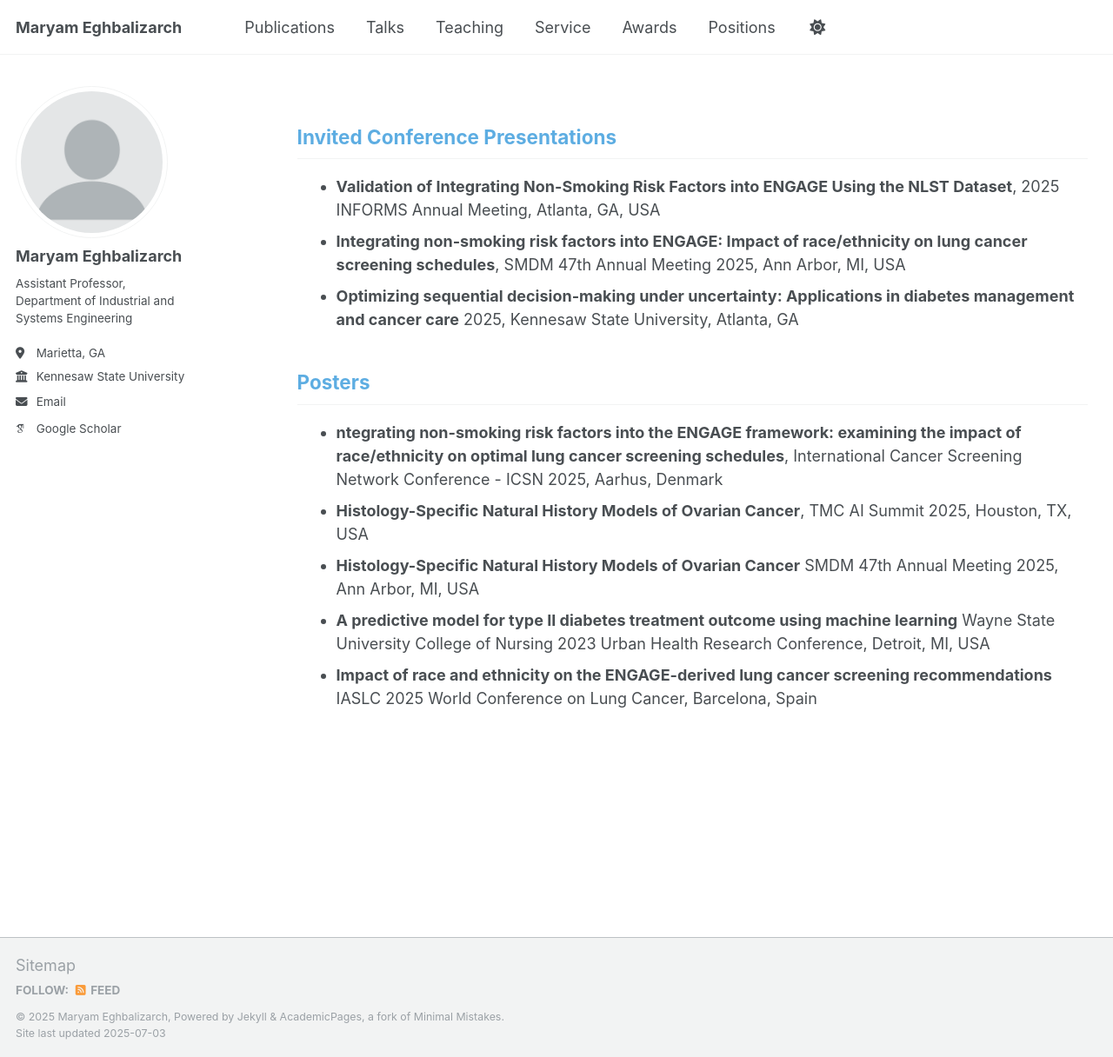
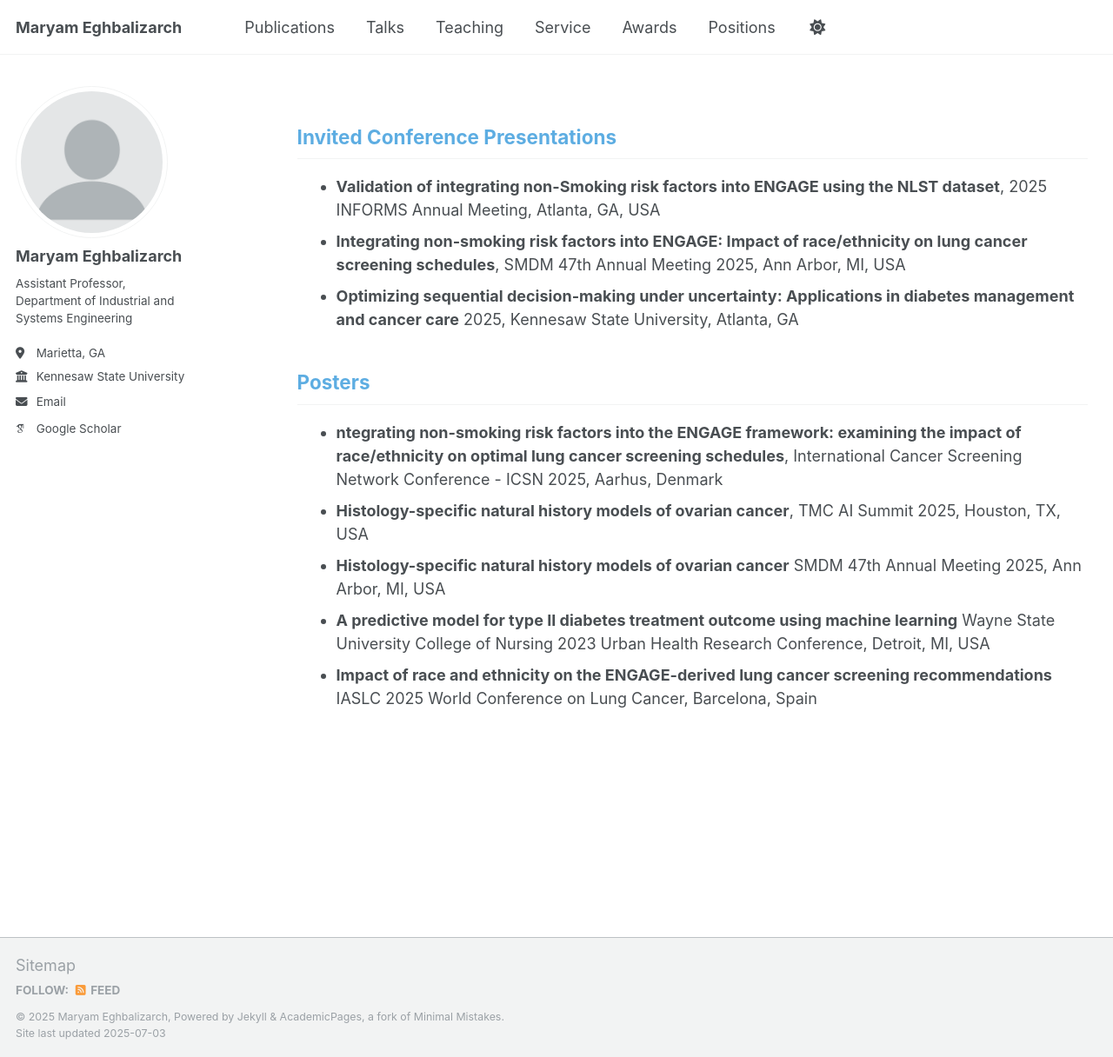
Before and after one commit to meghbalizarch/meghbalizarch.github.io, a Jekyll site: the page built from _pages/talks.html, in a window 1280 px wide and 1216 px high. Shown: the whole window at 87% size. Built offline with Jekyll 4.4.1, drawn with Linux system fonts in a browser that asks for light colours; some web fonts are replaced; a script that is not in the unit is left out.

```diff
--- a/_pages/talks.html
+++ b/_pages/talks.html
@@ -5,7 +5,7 @@ author_profile: true
 
 <h2 style="color:#5dade2; font-weight:bold; margin-left:60px;margin-right:-200px;">Invited Conference Presentations</h2>
 <ul style="margin-left:65px;margin-right:-200px;">
-  <li><strong>Validation of Integrating Non-Smoking Risk Factors into ENGAGE Using the NLST Dataset</strong>, 2025 INFORMS Annual Meeting, Atlanta, GA, USA</li>
+  <li><strong>Validation of integrating non-Smoking risk factors into ENGAGE using the NLST dataset</strong>, 2025 INFORMS Annual Meeting, Atlanta, GA, USA</li>
   <li><strong>Integrating non-smoking risk factors into ENGAGE: Impact of race/ethnicity on lung cancer screening schedules</strong>, SMDM 47th Annual Meeting 2025,
 Ann Arbor, MI, USA</li>
   <li><strong>Optimizing sequential decision-making under uncertainty: Applications in diabetes management and cancer care</strong> 2025, Kennesaw State University, Atlanta, GA</li>
@@ -15,8 +15,8 @@ Ann Arbor, MI, USA</li>
 <ul style="margin-left:65px;margin-right:-200px;">
   <li><strong>ntegrating non-smoking risk factors
 into the ENGAGE framework: examining the impact of race/ethnicity on optimal lung cancer screening schedules</strong>, International Cancer Screening Network Conference - ICSN 2025, Aarhus, Denmark</li>
-  <li><strong>Histology-Specific Natural History Models of Ovarian Cancer</strong>, TMC AI Summit 2025, Houston, TX, USA</li>
-  <li><strong>Histology-Specific Natural History Models of Ovarian Cancer</strong> SMDM 47th Annual Meeting 2025, Ann Arbor, MI, USA</li>
+  <li><strong>Histology-specific natural history models of ovarian cancer</strong>, TMC AI Summit 2025, Houston, TX, USA</li>
+  <li><strong>Histology-specific natural history models of ovarian cancer</strong> SMDM 47th Annual Meeting 2025, Ann Arbor, MI, USA</li>
   <li><strong>A predictive model for type II diabetes treatment outcome using machine learning</strong> Wayne State University College of Nursing 2023 Urban Health Research Conference, Detroit, MI, USA</li>
   <li><strong>Impact of race and ethnicity on the ENGAGE-derived lung cancer screening recommendations</strong> IASLC 2025 World Conference on Lung Cancer, Barcelona, Spain </li>
 </ul>
```
